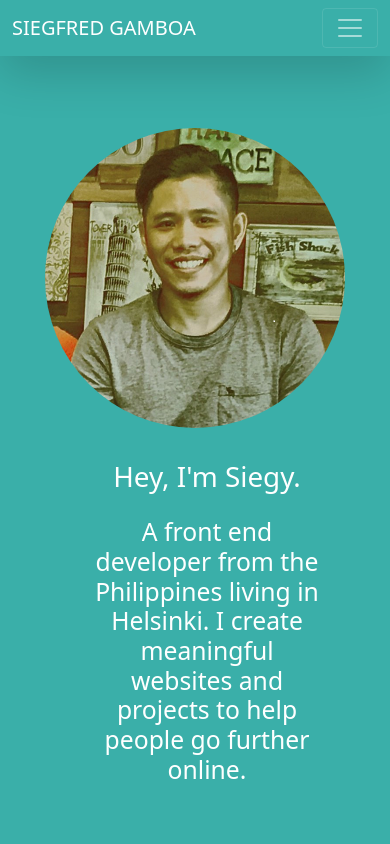
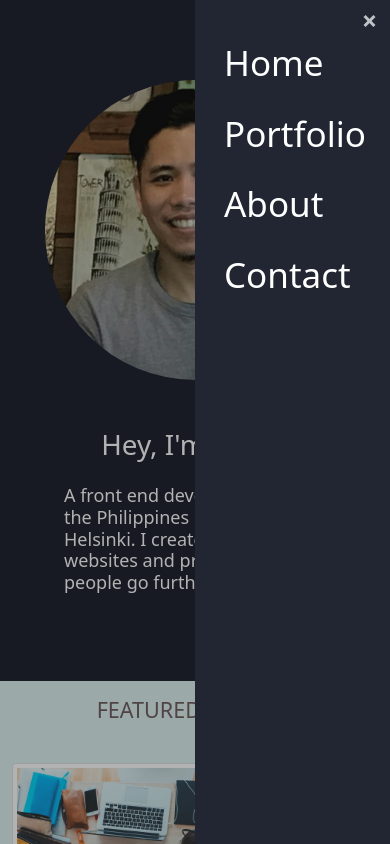
Before and after one commit to iamtigermaximus/2021portfolio2021, a React (Create React App) app: page / in a window 390 px wide. Shown: the top 844 px of the page. Built offline with nearby package versions, Linux system fonts and the light colour scheme.

Commit message:
first commit

```diff
--- a/package.json
+++ b/package.json
@@ -8,6 +8,7 @@
     "@testing-library/user-event": "^12.8.3",
     "bootstrap": "^5.0.1",
     "react": "^17.0.2",
+    "react-burger-menu": "^3.0.6",
     "react-dom": "^17.0.2",
     "react-icons": "^4.2.0",
     "react-router-dom": "^5.2.0",
--- a/src/components/Banner.js
+++ b/src/components/Banner.js
@@ -1,5 +1,6 @@
 import React from 'react'
-import Image1 from '../images/TechFolio.png'
+import Image1 from '../images/portfoliopic.png'
+
 
 const Banner = () => {
     return (
@@ -13,13 +14,13 @@ const Banner = () => {
                             </div>
                         </div>
                     </div>
-                    <div className="col-md-6 my-3 text-center">
-                        <div className="greeting-column-container ps-4">
+                    <div className="col-md-6 my-3  d-flex justify-content-center">
+                        <div className="greeting-column-container ">
                             <div className="greeting-heading text-center">
-                                <h1 className="greeting">Hey, I'm Siegy.</h1>
+                                <h1 className="greeting p-3">Hey, I'm Siegy.</h1>
                             </div>
-                            <div className="intro-text mt-4">
-                                <h2 className="greeting-subtext text-center">
+                            <div className="intro-text text-justify">
+                                <h2 className="greeting-subtext">
                                 A front end developer from the Philippines living in Helsinki. I create meaningful websites and projects to help people go further online.
                                 </h2>
                             </div>
--- /dev/null
+++ b/src/components/MobileNavigation.js
@@ -0,0 +1,36 @@
+import React, {useState} from 'react'
+import {Link} from 'react-router-dom'
+import {slide as Menu} from 'react-burger-menu'
+
+
+const MobileNavigation = () => {
+    const [sidebar, setSidebar]=useState(false)
+
+    const hideSidebar = ()=> setSidebar(!sidebar)
+    return (
+            <div className="mobile-navigation bg-primary">
+                <Menu right width={'50%'} isOpen={hideSidebar}>
+            <div className="nav-links">
+                <ul className="navbar-nav ms-auto" onClick={hideSidebar} >
+                    <li className="nav-link" >
+                        <Link to="/" >Home</Link>
+                    </li>
+                    <li className="nav-link">
+                        <Link to="/portfolio">Portfolio</Link>
+                     </li>
+                    <li className="nav-link">
+                        <Link to="/about">About</Link>
+                    </li>
+                    <li className="nav-link">
+                        <Link to="/contact">Contact</Link>
+                    </li>
+                </ul>
+            </div>
+            </Menu>
+
+            </div>
+
+    )
+}
+
+export default MobileNavigation
--- a/src/components/Navbar.js
+++ b/src/components/Navbar.js
@@ -1,34 +1,19 @@
 import React from 'react'
-import {Link} from 'react-router-dom'
+import Navigation from './Navigation'
+import MobileNavigation from './MobileNavigation'
 
 const Navbar = () => {
     return (
-        <nav className="navbar navbar-expand-md navbar-dark fixed-top shadow-lg">
-            <div className="container">
-                <div className="navbar-brand">
-                    <Link className="navbar-brand-link" to="/"> SIEGFRED GAMBOA</Link>
-                </div>
-                <button className="navbar-toggler" type="button" data-bs-toggle="collapse" data-bs-target="#navbarNav" aria-controls="navbarNav" aria-expanded="false" aria-label="Toggle navigation">
-                    <span className="navbar-toggler-icon"></span>
-                </button>
-            <div className="collapse navbar-collapse" id="navbarNav">
-                <ul className="navbar-nav ms-auto">
-                    <li className="nav-link">
-                        <Link to="/">Home</Link>
-                    </li>
-                    <li className="nav-link">
-                        <Link to="/portfolio">Portfolio</Link>
-                     </li>
-                    <li className="nav-link">
-                        <Link to="/about">About</Link>
-                    </li>
-                    <li className="nav-link">
-                        <Link to="/contact">Contact</Link>
-                    </li>
-                </ul>
-            </div>
-        </div>
-    </nav>
+          <>
+             <div className="navigation">
+               <Navigation/>
+           </div>
+           <div className="mobile-navigation">
+               <MobileNavigation/>
+           </div>
+          </>
+
+
     )
 }
 
--- /dev/null
+++ b/src/components/Navigation.js
@@ -0,0 +1,54 @@
+import React from 'react'
+import {Link} from 'react-router-dom'
+import {fallDown  as Menu} from 'react-burger-menu'
+
+
+const Navigation = () => {
+    return (
+        <nav className="navbar navbar-expand-md navbar-dark fixed-top shadow-lg">
+            <div className="container">
+                <div className="navbar-brand">
+                    <Link className="navbar-brand-link" to="/"> SIEGFRED GAMBOA</Link>
+                </div>
+                <div className="mobile-navigation">
+                <Menu right>
+                <div className="navlinks">
+                <ul className="navbar-nav">
+                    <li className="nav-link">
+                        <Link to="/">Home</Link>
+                    </li>
+                    <li className="nav-link">
+                        <Link to="/portfolio">Portfolio</Link>
+                     </li>
+                    <li className="nav-link">
+                        <Link to="/about">About</Link>
+                    </li>
+                    <li className="nav-link">
+                        <Link to="/contact">Contact</Link>
+                    </li>
+                </ul>
+            </div>
+</Menu>
+                </div>
+                <div className="navlinks">
+                <ul className="navbar-nav">
+                    <li className="nav-link">
+                        <Link to="/">Home</Link>
+                    </li>
+                    <li className="nav-link">
+                        <Link to="/portfolio">Portfolio</Link>
+                     </li>
+                    <li className="nav-link">
+                        <Link to="/about">About</Link>
+                    </li>
+                    <li className="nav-link">
+                        <Link to="/contact">Contact</Link>
+                    </li>
+                </ul>
+            </div>
+        </div>
+    </nav>
+    )
+}
+
+export default Navigation
--- a/src/components/ProjectSlides.js
+++ b/src/components/ProjectSlides.js
@@ -20,7 +20,7 @@ const ProjectSlides = () => {
                 <p>Some representative placeholder content for the first slide.</p>
             </div>
             </div>
-            <div className="carousel-item">
+            <div className="carousel-item ">
                 <img src={ProjectImage2} className="d-block w-100" alt="..."/>
             <div className="carousel-caption d-none d-md-block">
                 <h5>Second slide label</h5>
--- a/src/index.css
+++ b/src/index.css
@@ -12,9 +12,12 @@
   padding: 0;
   margin: 0;
   box-sizing: border-box;
+  -ms-overflow-style:none
+}
+::-webkit-scrollbar{
+  display: none;
+}
 
-
-}
 body {
   position: relative;
   min-height: 100vh;
@@ -23,7 +26,7 @@ body {
 
 
 .navbar{
-  background-color: var(--light-green);
+  background-color:#222532;
   color: var(--white);
 }
 .navbar-brand-link{
@@ -31,17 +34,26 @@ body {
   text-decoration: none;
 }
 .navbar-brand-link:hover{
-  color: var(--myrtle-green);
+  color: orangered;
+
 }
 .navbar-links {
   text-decoration: none;
 }
+.nav-link{
+  border: 1px solid #222532;
+}
+.nav-link:hover{
+  border-bottom: 1px solid orangered;
+}
 .nav-link a{
   text-decoration: none;
   color: var(--white);
+
 }
 .nav-link a:hover{
-  color: var(--myrtle-green);
+  color: orangered;
+
 }
 .home-page-container{
   overflow-x: hidden;
@@ -49,9 +61,13 @@ body {
 }
 
 .banner-page-container {
-  background: var(--light-green);
+  background: #222532;
   position: relative;
   height: 100%;
+}
+.profile-image{
+  width: 300px;
+  height: 300px;
 }
 .greeting-column-container{
   color:var(--white)
@@ -62,7 +78,7 @@ body {
   color:  rgb(114, 96, 96);
 }
 .project-slides-container{
-  background: var(--myrtle-green);
+  background: #222532;
 
 }
 
@@ -77,8 +93,11 @@ body {
   margin-left: auto;
   margin-right: auto;
 }
+.slide-texts{
+  color: black;
+}
 .page-footer-container{
-  background: var(--light-green);
+  background:#222532;
   position: absolute;
   bottom: 0;
   width: 100%;
@@ -88,7 +107,7 @@ body {
   font-size:small;
 }
 .social-media-container{
-  background: var(--light-green);
+  background: #222532;
 
 
 }
@@ -100,6 +119,7 @@ body {
 }
 .social-icon{
   font-size: x-large;
+  color: white;
 }
 .social-link{
   text-decoration: none;
@@ -111,7 +131,7 @@ body {
   color: var(--myrtle-green)
 }
 .page-heading-container {
-  background: var(--light-green);
+  background: #222532;
   color: var(--white);
 }
 .about-page-container{
@@ -121,7 +141,7 @@ body {
   overflow-x: hidden;
   background:var(--azure-white);
   color: var(--matte-black);
-  font-family: 'Nanum Myeongjo', serif;
+  font-family: Arial, Helvetica, sans-serif;
 }
 
 .button-link{
@@ -146,4 +166,91 @@ body {
 }
 .portfolio-page-container{
   overflow-x: hidden;
+
 }
+
+.mobile-navigation{
+  display: none;
+}
+
+@media (max-width: 768px){
+  .navigation {
+    display: none;
+  }
+  .mobile-navigation {
+    display: grid;
+  }
+  .greeting-subtext{
+    font-size: large;
+  }
+  .greeting-column-container{
+    padding: 0;
+  }
+  ::-webkit-scrollbar{
+    display: none;
+  }
+
+}
+
+/* Position and sizing of burger button */
+.bm-burger-button {
+  position: fixed;
+  width: 36px;
+  height: 30px;
+  right: 36px;
+  top: 15px;
+}
+
+/* Color/shape of burger icon bars */
+.bm-burger-bars {
+  background: white;
+}
+
+/* Color/shape of burger icon bars on hover*/
+.bm-burger-bars-hover {
+  background:orangered;
+}
+
+/* Position and sizing of clickable cross button */
+.bm-cross-button {
+  height: 24px;
+  width: 24px;
+}
+
+/* Color/shape of close button cross */
+.bm-cross {
+  background: #bdc3c7;
+}
+
+/*
+Sidebar wrapper styles
+Note: Beware of modifying this element as it can break the animations - you should not need to touch it in most cases
+*/
+.bm-menu-wrap {
+  height: 100%;
+
+}
+
+/* General sidebar styles */
+.bm-menu {
+  background:#222532;
+  font-size: 35px;
+
+}
+
+/* Morph shape necessary with bubble or elastic */
+.bm-morph-shape {
+  fill: black;
+}
+
+/* Wrapper for item list */
+.bm-item-list {
+  color: #b8b7ad;
+  padding: 0.8em;
+}
+
+
+/* Individual item */
+.bm-item {
+  display: inline-block;
+}
--- a/src/pages/Contact.js
+++ b/src/pages/Contact.js
@@ -4,9 +4,9 @@ import SocialMedia from '../components/SocialMedia'
 const Contact = () => {
     return (
         <div className="contact-page-container">
-           <div className="page-heading-container text-center py-5 my-5">
+           <div className="page-heading-container text-center py-5 mb-5">
                 <div className="page-heading-title">
-                    <h1 className="page-title">
+                    <h1 className="page-title pt-4">
                         Contact Me
                     </h1>
                 </div>
--- a/src/pages/Home.js
+++ b/src/pages/Home.js
@@ -6,7 +6,7 @@ import SocialMedia from '../components/SocialMedia'
 
 const Home = () => {
     return (
-        <div className="home-page-container mt-5">
+        <div className="home-page-container">
             <Banner/>
             <Featured/>
             <ProjectSlides/>
--- a/src/pages/Portfolio.js
+++ b/src/pages/Portfolio.js
@@ -4,10 +4,10 @@ import ProjectImage2 from '../images/project-image2.jpg'
 
 const Portfolio = () => {
     return (
-        <div className="portfolio-page-container mt-5">
+        <div className="portfolio-page-container">
             <div className="page-heading-container text-center py-5 ">
                 <div className="page-heading-title">
-                    <h1 className="page-title">
+                    <h1 className="page-title pt-4">
                         My Projects
                     </h1>
                 </div>
@@ -17,7 +17,7 @@ const Portfolio = () => {
                     </h5>
                 </div>
             </div>
-            <div className="container-fluid fortfolio-projects-container">
+            <div className="container-fluid portfolio-projects-container">
                 <div className="row">
                     <div className="col-md-6  text-center p-5">
                         <div className="project-column-container">
```
Also changed, not shown: src/pages/About.js (+4 -4 lines), src/images/portfoliopic.png (added), 1 other file (tests, documents, lock files or other folders).
